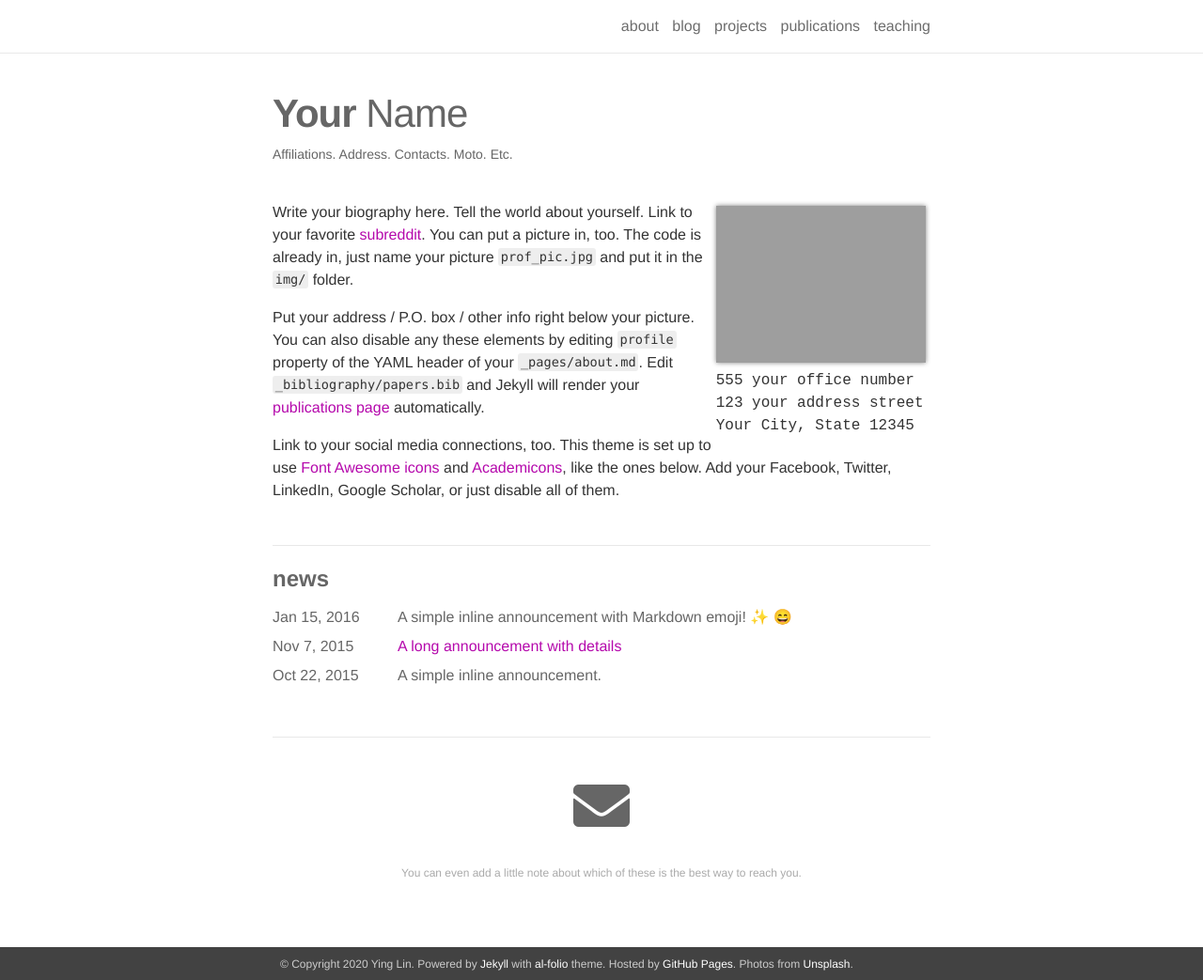
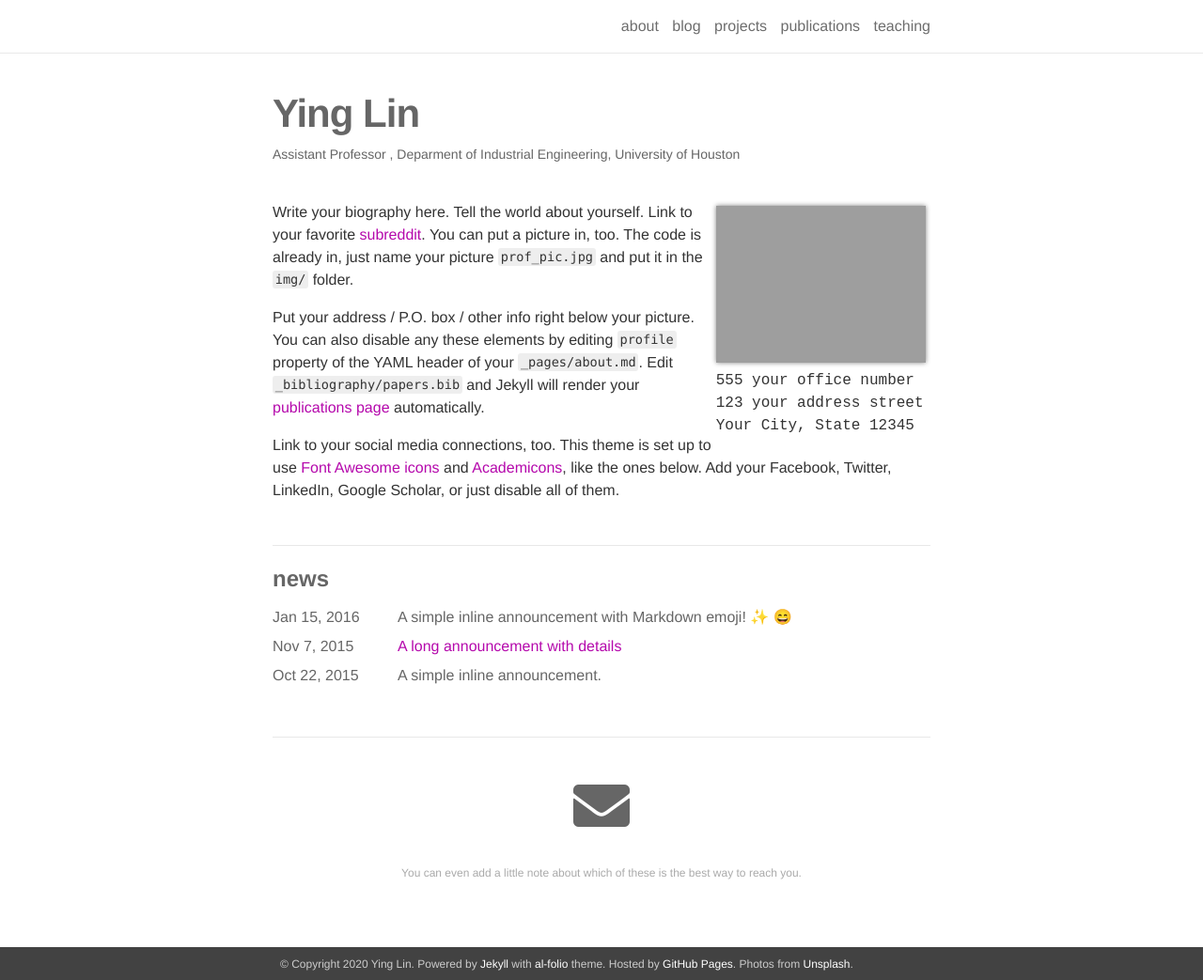
Before and after one commit to shines-lab/shines-lab.github.io, a Jekyll site: the page built from _pages/about.md, in a window 1280 px wide and 1043 px high. Shown: the whole window at 94% size. Built offline with Jekyll 4.4.1, drawn with Linux system fonts in a browser that asks for light colours; nearby versions of some CDN libraries; emoji names are drawn with the system emoji font.

Commit message:
Update about.md

```diff
--- a/_pages/about.md
+++ b/_pages/about.md
@@ -1,8 +1,8 @@
 ---
 layout: about
 permalink: /
-title: <strong>Your</strong> Name
-description: <a href="">Affiliations</a>. Address. Contacts. Moto. Etc.
+title: <strong>Ying Lin</strong>
+description: <a href="http://www.ie.uh.edu/faculty/lin">Assistant Professor </a>, <a href="http://www.ie.uh.edu">Deparment of Industrial Engineering</a>,<a href="http://www.uh.edu"> University of Houston</a>
 
 profile:
   align: right
```
